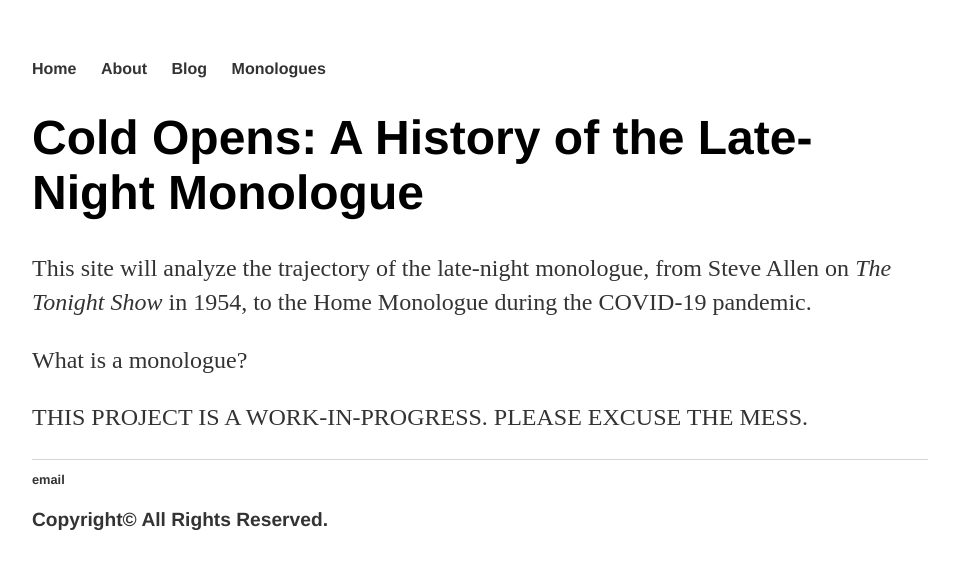
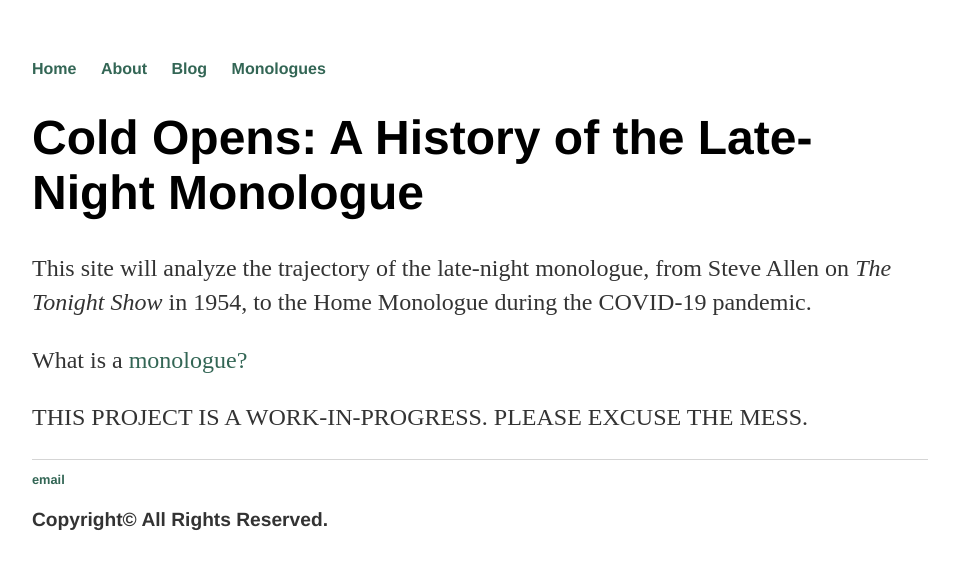
Before and after one commit to andersonshumate/andersonshumate.github.io, a Jekyll site: the page built from index.html, in a window 1280 px wide. Shown: the top 569 px of the page, without its empty margins (160-1119 px from the left). Built offline with Jekyll 4.4.1, drawn with Linux system fonts in a browser that asks for light colours.

Commit message:
Update main.css

```diff
--- a/css/main.css
+++ b/css/main.css
@@ -14,7 +14,7 @@ nav ul li, footer ul li {
 }
 a {
     text-decoration: none;
-    color: #333;
+    color: #365;
 }
 a:hover {
     text-decoration: underline;
```
